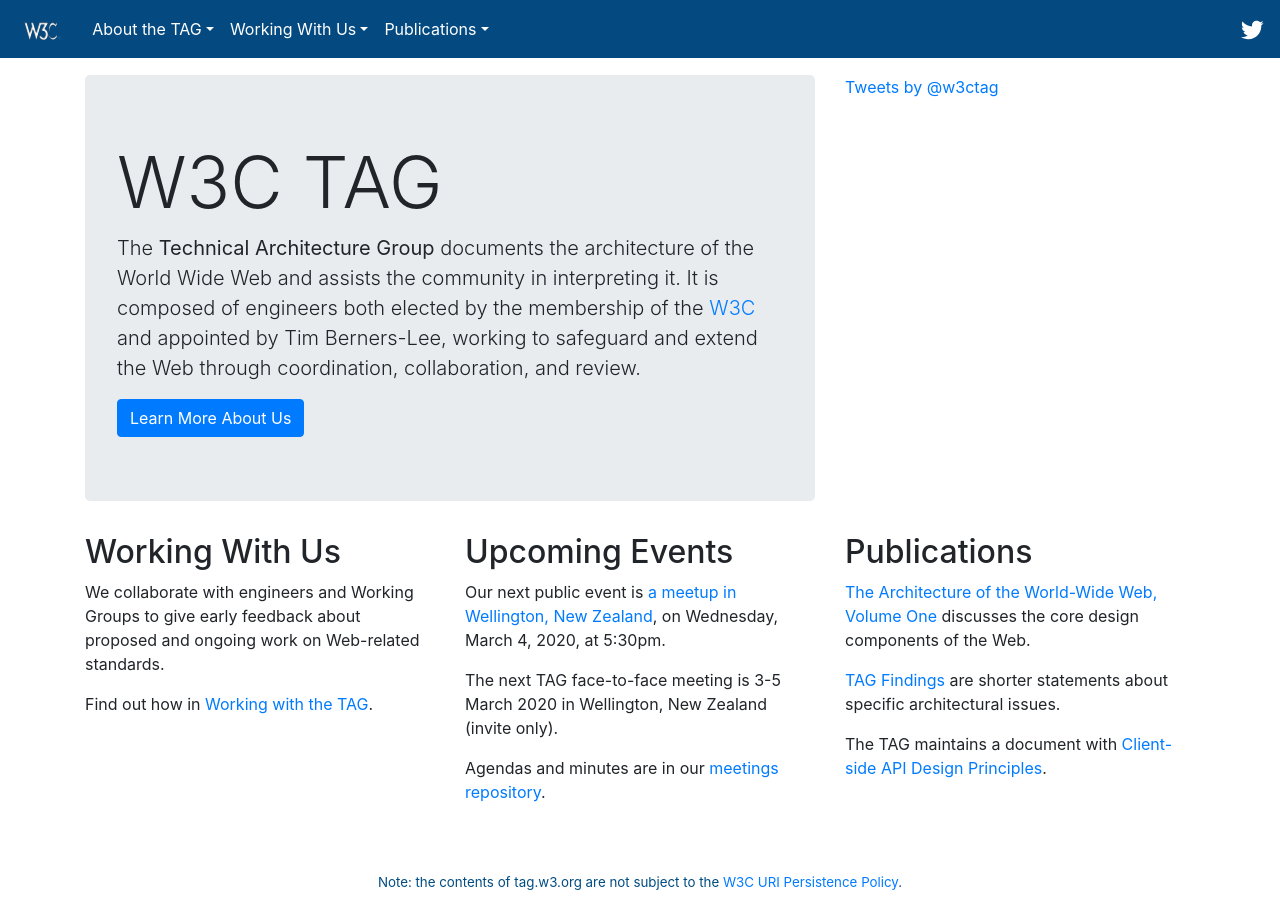
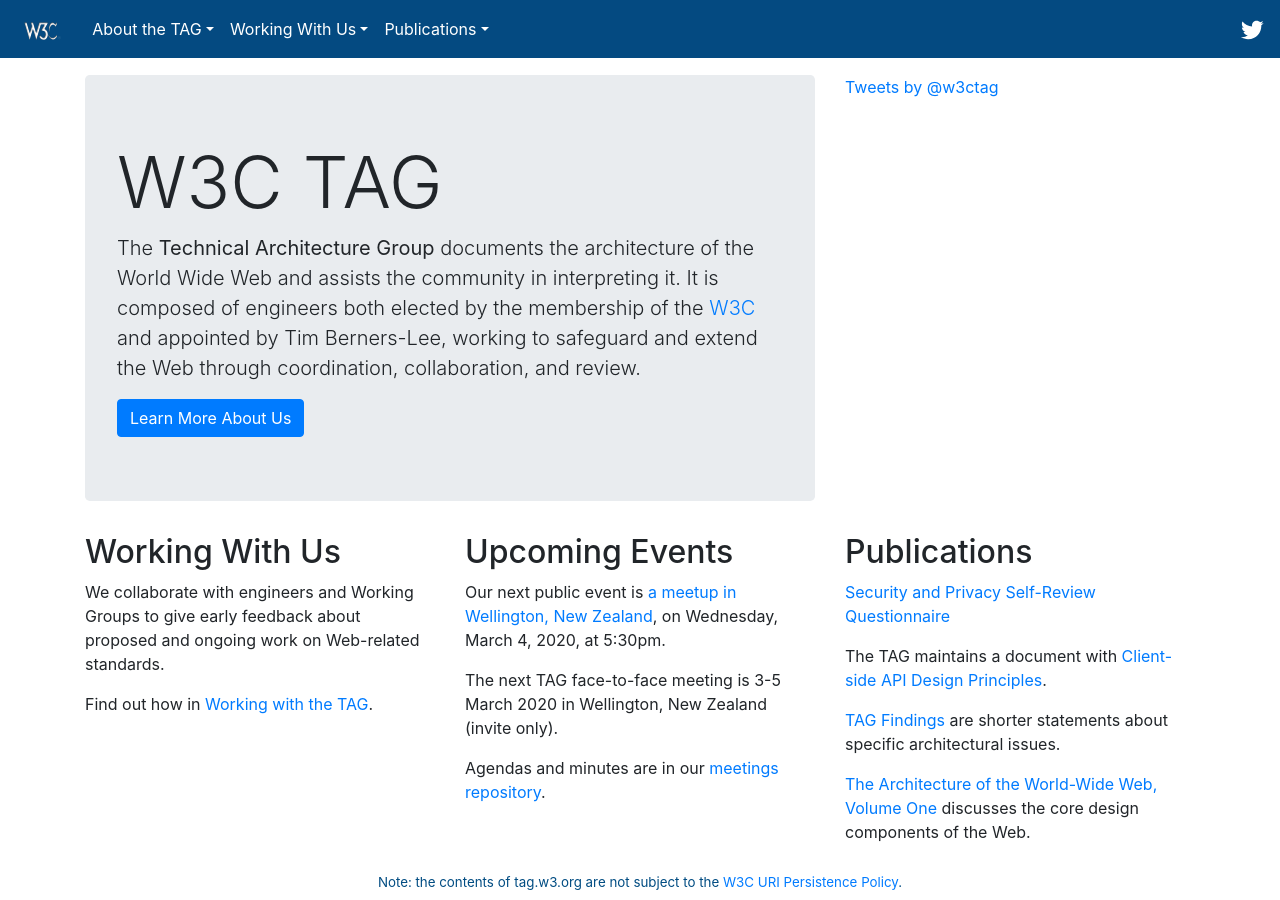
Before and after one commit to w3ctag/tag.w3.org, a Jekyll site: the page built from index.md, in a window 1280 px wide. Built offline with Jekyll 4.4.1, drawn with Linux system fonts in a browser that asks for light colours; nearby versions of some CDN libraries; library files that are not in the unit come from our copies; comment, search, counter and statistics services are not loaded.

Commit message:
Added questionnaire

```diff
--- a/index.md
+++ b/index.md
@@ -32,11 +32,13 @@
 
 <h2><span class="glyphicon glyphicon-book" aria-hidden="true"></span> Publications</h2>
 
-<p><a href="https://www.w3.org/TR/webarch/">The Architecture of the World-Wide Web, Volume One</a> discusses the core design components of the Web.</p>
+<p><a href="https://www.w3.org/TR/security-privacy-questionnaire/">Security and Privacy Self-Review Questionnaire</a></p>
+
+<p>The TAG maintains a document with <a href="https://w3ctag.github.io/design-principles/">Client-side API Design Principles</a>.</p>
 
 <p><a href="/findings/">TAG Findings</a> are shorter statements about specific architectural issues.</p>
 
-<p>The TAG maintains a document with <a href="https://w3ctag.github.io/design-principles/">Client-side API Design Principles</a>.</p>
+<p><a href="https://www.w3.org/TR/webarch/">The Architecture of the World-Wide Web, Volume One</a> discusses the core design components of the Web.</p>
 
 </div>
 </div>
```
